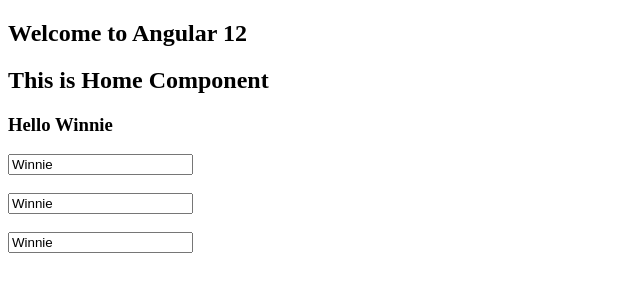
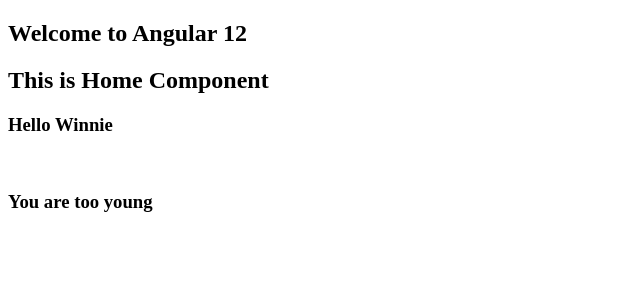
Before and after one commit to UyenTran218/Angular12, an Angular app: page / in a window 1280 px wide. Shown: the top 300 px of the page, without its empty margins (0-640 px from the left). Built offline with nearby package versions, Linux system fonts and the light colour scheme.

Commit message:
Data Binding ngIf

```diff
--- a/src/app/home/home.component.html
+++ b/src/app/home/home.component.html
@@ -1,9 +1,5 @@
 <h2>This is Home Component</h2>
 <h3>Hello {{ name }}</h3>
-<input value = "{{ name }}"/>
 <br/>
-<br/>
-<input [value] = "name" title = "This is {{ name }}"/>
-<br/>
-<br/>
-<input [value] = "name" [title] = "'This is ' + name"/>
+<h3 *ngIf="age > 18">You are too old</h3>
+<h3 *ngIf="age <= 18">You are too young</h3>
--- a/src/app/home/home.component.ts
+++ b/src/app/home/home.component.ts
@@ -7,6 +7,7 @@
 })
 export class HomeComponent implements OnInit {
   public name = 'Winnie';
+  public age = 15;
 
   constructor() { }
 
```
